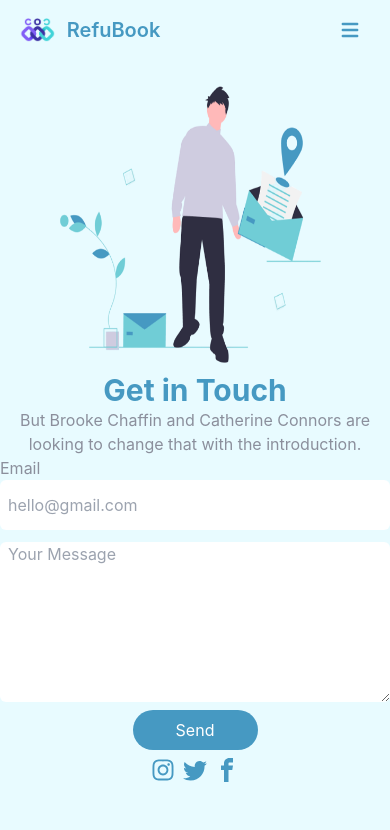
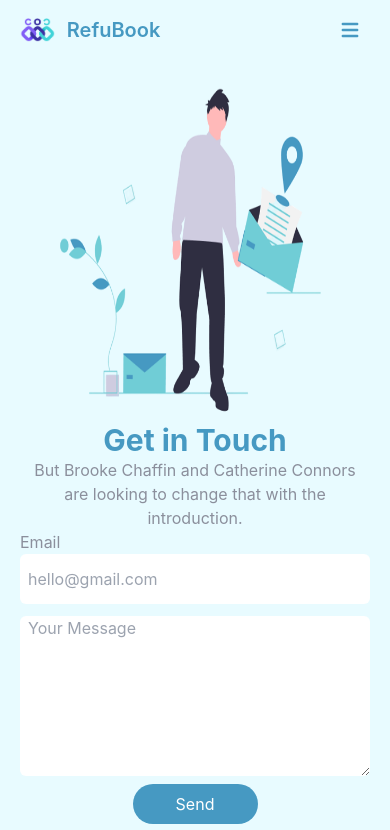
Before and after one commit to BaraaNazar/RefuBook, a React (Create React App) app: page /Contact in a window 390 px wide. Shown: the top 830 px of the page. Built offline with nearby package versions, Linux system fonts and the light colour scheme; no server answers.

Commit message:
Fix the Chat response for not authenticated users along with more bugs

```diff
--- a/src/Components/chat/chat.js
+++ b/src/Components/chat/chat.js
@@ -13,7 +13,7 @@ import RandomQuotes from './randomQuotes';
 function Chat() {
   const [user] = useAuthState(auth);
   return (
-    <div className="m-5">
+    <div className="">
       {user ? (
         <div>
           <div className="flex h-screen text-gray-800">
--- a/src/Components/contact-page/index.js
+++ b/src/Components/contact-page/index.js
@@ -30,20 +30,20 @@ function Contacts() {
       <NavBar />
       <div className="relative z-10 flex flex-col-reverse md:flex-row md:justify-center md:gap-10">
         <div className="mx-auto w-full md:w-[50%] relative z-10">
-          <h1 className=" sm:text-left text-center sm:mx-auto md:pt-16  font-bold text-3xl sm:text-5xl text-[#4699C2]">
+          <h1 className=" sm:text-left text-center sm:mx-auto md:pt-16  font-bold text-3xl sm:text-5xl  text-[#4699C2]">
             Get in Touch
           </h1>
-          <p className=" md:pt-5 text-[#8B8F9C] text-center  sm:text-start md:w-[60%]">
+          <p className=" md:pt-5 text-[#8B8F9C] text-center mx-5 sm:mx-2 md:mx-1 sm:text-start md:w-[60%]">
             But Brooke Chaffin and Catherine Connors are looking to change that
             with the introduction.
           </p>
           <form onSubmit={saveDoc} className="flex flex-col">
-            <p className="md:text-[10px] text-[#8B8F9C]  md:pt-3">Email</p>
+            <p className="md:text-[10px] text-[#8B8F9C]  md:pt-3 mx-5 sm:mx-2 md:mx-1">Email</p>
             <input
               value={email}
               onChange={(e) => setEmail(e.target.value)}
               placeholder="hello@gmail.com"
-              className="md:w-[450px] h-[50px] sm:h-[50px] rounded-md text-left  pl-2 "
+              className="md:w-[450px] h-[50px] sm:h-[50px] rounded-md text-left mx-5 sm:mx-2 md:mx-1 pl-2 "
               required
             />
             <textarea
@@ -52,7 +52,7 @@ function Contacts() {
               type="text"
               placeholder="Your Message"
               aria-label="disabled input"
-              className="rounded-md block placeholder-pl-10 min-h-[160px] max-h-[160px] md:min-h-[199px]  md:max-h-[200px] md:w-[450px] mt-3  pl-2"
+              className="rounded-md block placeholder-pl-10 min-h-[160px] max-h-[160px] md:min-h-[199px]  md:max-h-[200px] md:w-[450px] mt-3 mx-5 sm:mx-2 md:mx-1  pl-2"
               required
             />
             <button
@@ -71,7 +71,7 @@ function Contacts() {
         <div className=" md:pt-12">
           <img
             src={contactImage}
-            className="mx-auto my-auto w-[300px] h-[300px] sm:w-[300px] sm:h-[350px] lg:w-[550px] lg:h-[450px]"
+            className="mx-auto my-auto w-[300px] h-[350px] sm:w-[300px] sm:h-[400px] md:w-[500px] md:h-[475px] lg:w-[550px] lg:h-[450px]"
             alt=""
           />
         </div>
--- a/src/Containers/ChatsAll.js
+++ b/src/Containers/ChatsAll.js
@@ -1,11 +1,21 @@
-import React from 'react';
+import React, { useState, useEffect } from 'react';
+import { onAuthStateChanged } from 'firebase/auth';
 import Chat from '../Components/chat/chat';
 import NavBar from './Navbar';
+import { auth } from '../Firebase/firebase';
 
 function ChatsAll() {
+  const [user, setUser] = useState({});
+  useEffect(() => {
+    onAuthStateChanged(auth, (currentUser) => {
+      if (currentUser) {
+        setUser(currentUser);
+      }
+    });
+  }, []);
   return (
     <div>
-      <NavBar />
+      {!user.displayName ? null : <NavBar />}
       <Chat />
     </div>
   );
--- a/src/Containers/Navbar.js
+++ b/src/Containers/Navbar.js
@@ -1,6 +1,7 @@
 import React, { useState, useEffect } from 'react';
 import { NavLink } from 'react-router-dom';
 import { onAuthStateChanged } from 'firebase/auth';
+// import { useSelector } from 'react-redux';
 import { auth } from '../Firebase/firebase';
 import Logo from '../images/RefuBook-Logo.png';
 
--- a/src/Containers/UserProfile.js
+++ b/src/Containers/UserProfile.js
@@ -1,7 +1,20 @@
+import React, { useState, useEffect } from 'react';
+import { onAuthStateChanged } from 'firebase/auth';
 import UserProfileContent from '../Components/user-profile';
+import { auth } from '../Firebase/firebase';
+import Login from '../Components/login';
 
 const UserProfile = () => {
-  return <UserProfileContent />;
+  const [user, setUser] = useState({});
+  useEffect(() => {
+    onAuthStateChanged(auth, (currentUser) => {
+      if (currentUser) {
+        setUser(currentUser);
+      }
+    });
+  }, []);
+
+  return !user.displayName ? <Login /> : <UserProfileContent />;
 };
 
 export default UserProfile;
```
